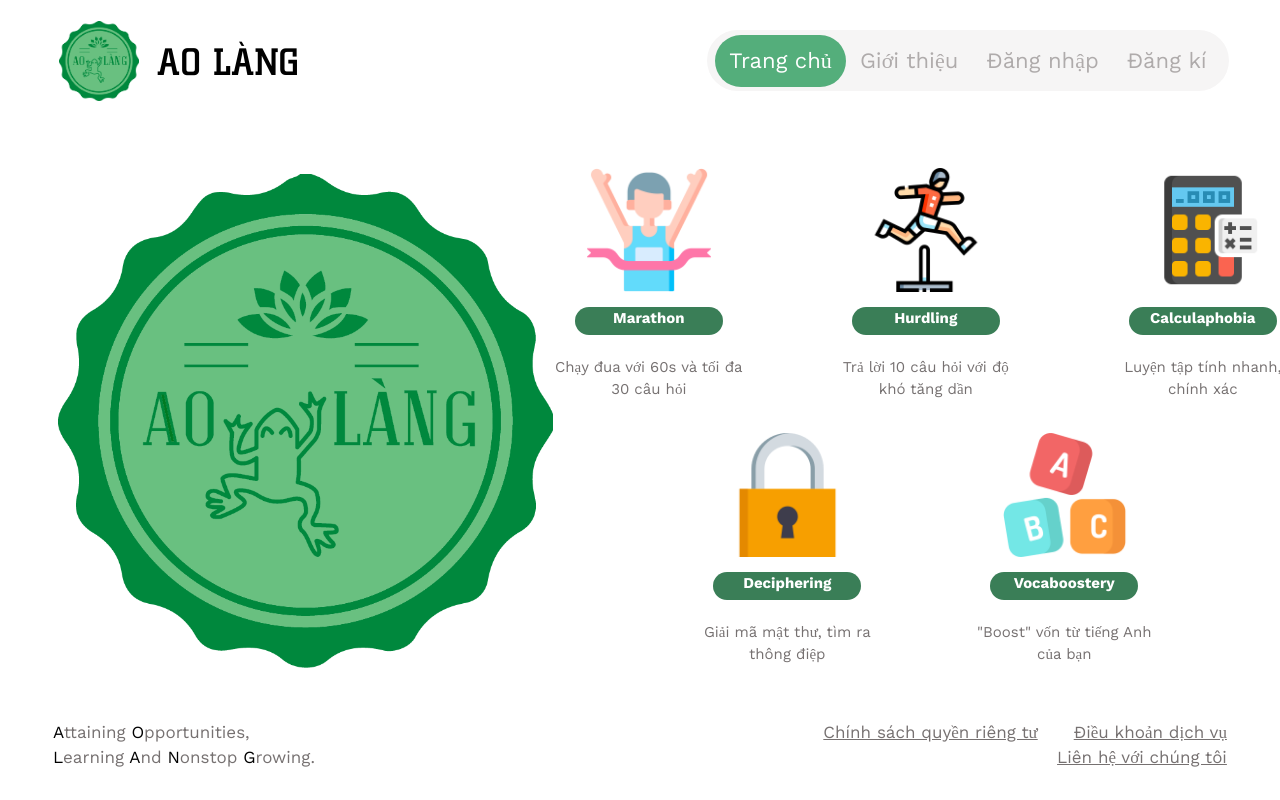
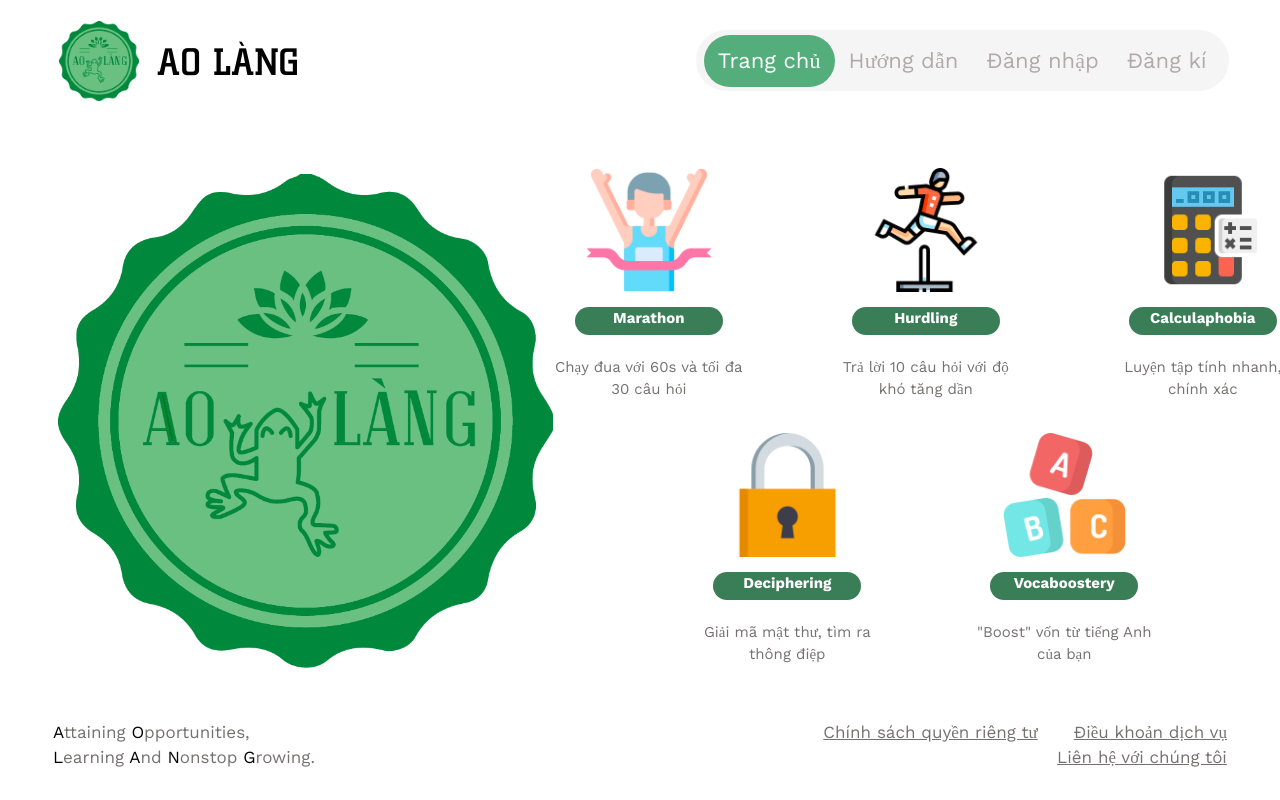
Before and after one commit to hieudeptrai09/aolang-client, a React (Create React App) app: page / in a window 1280 px wide. Built offline with nearby package versions, Linux system fonts and the light colour scheme.

Commit message:
Update navigation bar

```diff
--- a/src/Component/Layout/Header/index.js
+++ b/src/Component/Layout/Header/index.js
@@ -39,8 +39,8 @@ function Header({ isLogin }) {
                 <NavLink to={config.routes.home} className={(nav) => cx('link', { active: nav.isActive })}>
                     Trang chủ
                 </NavLink>
-                <NavLink to={config.routes.instruction} className={(nav) => cx('link', { active: nav.isActive })}>
-                    Giới thiệu
+                <NavLink to={config.routes.instruction} className={(nav) => cx('link')}>
+                    Hướng dẫn
                 </NavLink>
                 {!isLogin && (
                     <NavLink to={config.routes.login} className={(nav) => cx('link', { active: nav.isActive })}>
@@ -54,22 +54,12 @@ function Header({ isLogin }) {
                 )}
                 {isLogin && (
                     <NavLink to={config.routes.maxPoint} className={(nav) => cx('link', { active: nav.isActive })}>
-                        BXH
-                    </NavLink>
-                )}
-                {isLogin && (
-                    <NavLink to={config.routes.externalLink} className={(nav) => cx('link', { active: nav.isActive })}>
-                        Liên kết
+                        Xếp hạng
                     </NavLink>
                 )}
                 {isLogin && (
                     <NavLink to={config.routes.addQuestion} className={(nav) => cx('link', { active: nav.isActive })}>
-                        Đóng góp
-                    </NavLink>
-                )}
-                {isLogin && (
-                    <NavLink to={config.routes.media} className={(nav) => cx('link', { active: nav.isActive })}>
-                        Media
+                        Góp câu hỏi
                     </NavLink>
                 )}
                 {isLogin && (
```
